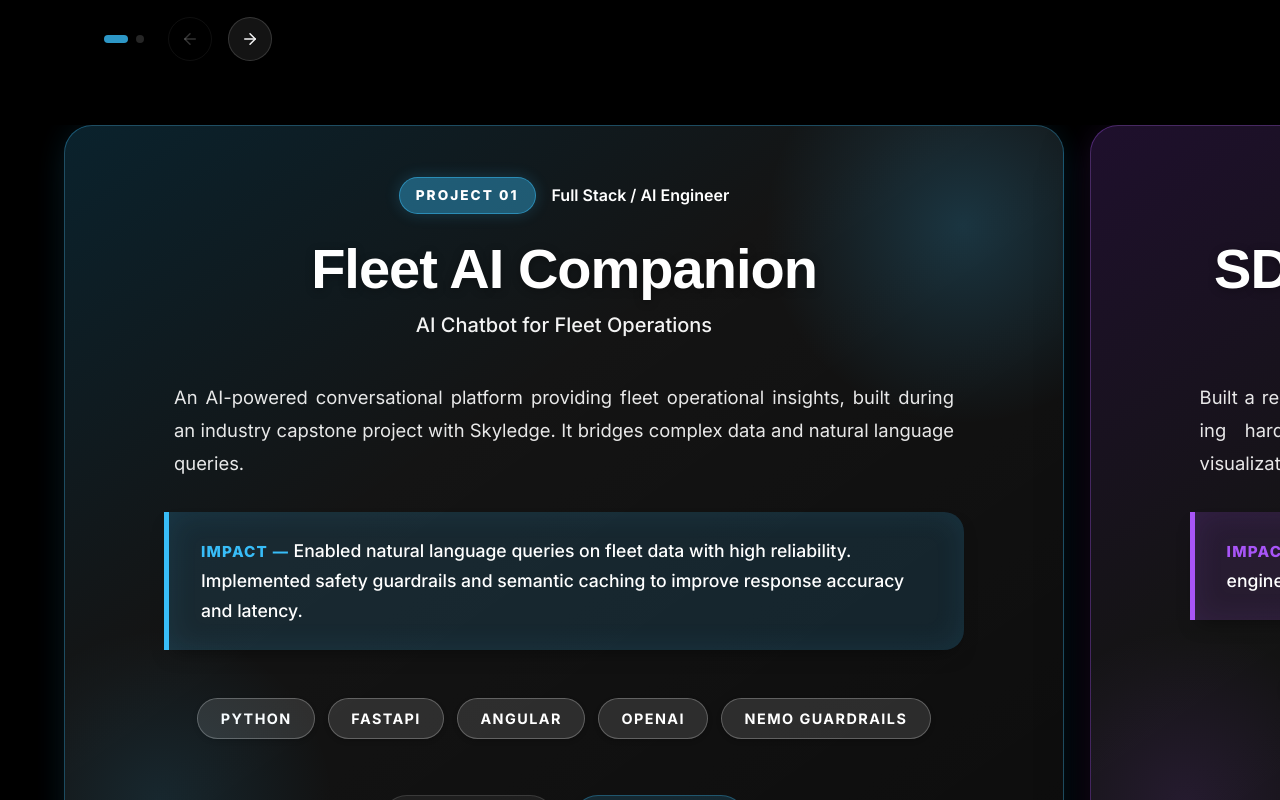
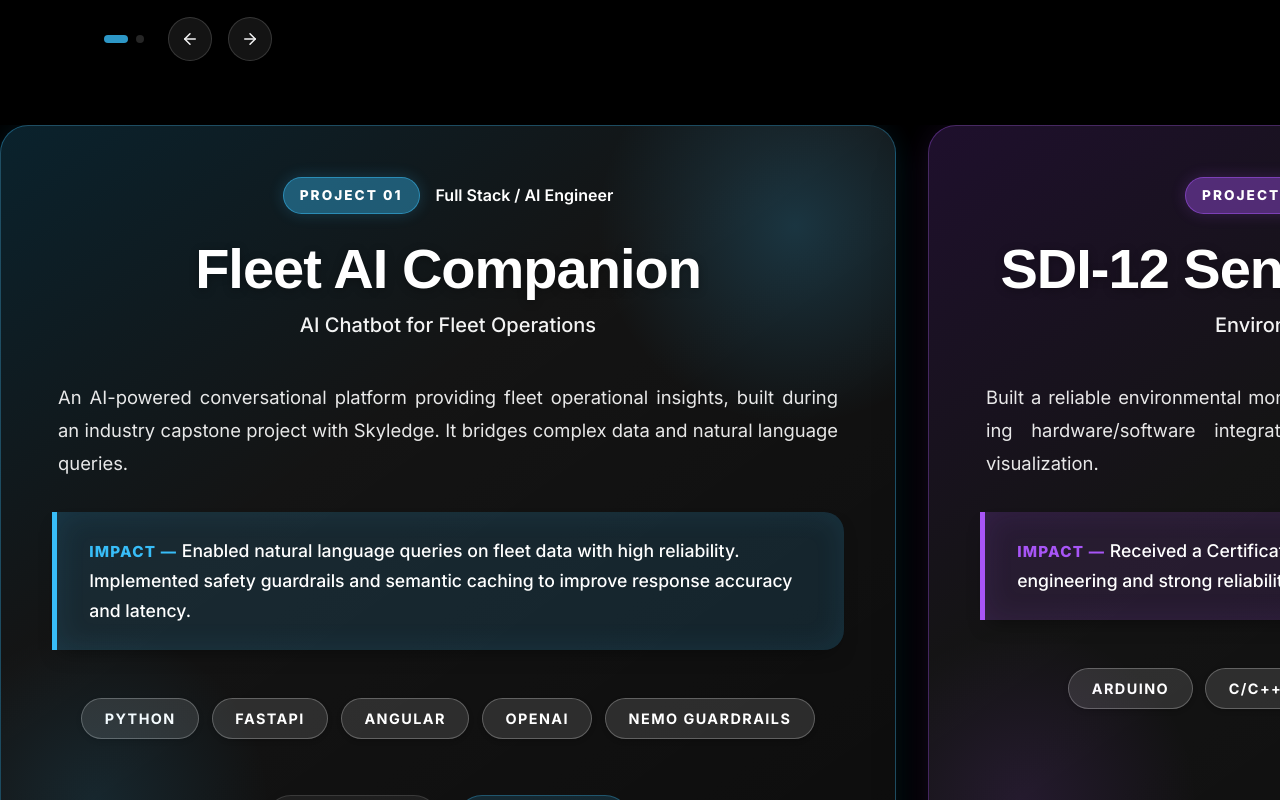
Before and after one commit to aashim06/AashimPersonalPortfolio, a Next.js app: page / in a window 1280 px wide. Shown: the part 1980-2780 px from the top of the page. Built offline with nearby package versions, Linux system fonts and the light colour scheme.

Commit message:
Reduce project card width to 70vw and show peek of next card

```diff
--- a/app/components/ProjectsList.tsx
+++ b/app/components/ProjectsList.tsx
@@ -129,7 +129,7 @@ export default function ProjectsList({ projects }: { projects: Project[] }) {
             overflowX: "auto",
             scrollSnapType: "x mandatory",
             scrollBehavior: "smooth",
-            gap: "2vw",
+            gap: "2.5vw",
             padding: "0 5vw 2rem 5vw",
             scrollbarWidth: "none",
             msOverflowStyle: "none"
@@ -142,9 +142,9 @@ export default function ProjectsList({ projects }: { projects: Project[] }) {
                key={idx}
                className="project-slide"
                style={{
-                 flex: "0 0 85vw",
-                 maxWidth: "1000px",
-                 scrollSnapAlign: "center",
+                 flex: "0 0 70vw",
+                 maxWidth: "900px",
+                 scrollSnapAlign: "start",
                  scrollSnapStop: "always",
                  position: "relative",
                  overflow: "hidden",
--- a/app/styles/style.css
+++ b/app/styles/style.css
@@ -599,14 +599,9 @@ ul {
     scroll-behavior: smooth;
     -ms-overflow-style: none;  /* IE and Edge */
     scrollbar-width: none;  /* Firefox */
-    gap: 4vw;
-    padding: 0 7.5vw;
-}
-
-@media (min-width: 1412px) {
-    .projects-slider {
-        padding: 0 calc(50vw - 600px);
-    }
+    gap: 2.5vw;
+    padding: 0 5vw;
+    /* Key: no right padding so next card peeks at edge */
 }
 
 .projects-slider::-webkit-scrollbar {
@@ -614,21 +609,24 @@ ul {
 }
 
 .project-slide {
-    flex: 0 0 85vw;
-    max-width: 1200px;
+    flex: 0 0 70vw;
+    max-width: 900px;
     width: 100%;
     min-height: 80vh;
-    scroll-snap-align: center;
+    scroll-snap-align: start;
     scroll-snap-stop: always;
     display: flex;
     align-items: center;
     justify-content: center;
     padding: var(--space-2xl) 0;
-
-    /* No dimming — all slides are full brightness */
-    transition: transform var(--transition-normal);
     opacity: 1;
     transform: scale(1);
+}
+
+@media (max-width: 768px) {
+    .project-slide {
+        flex: 0 0 85vw;
+    }
 }
 
 .project-slide-content {
```
